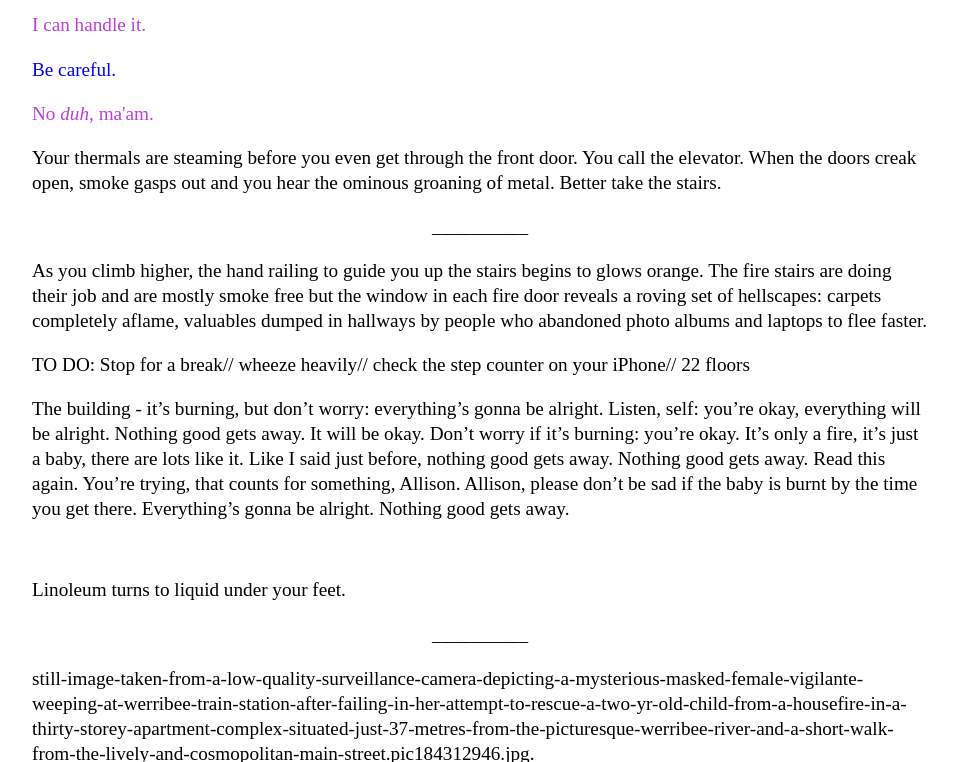
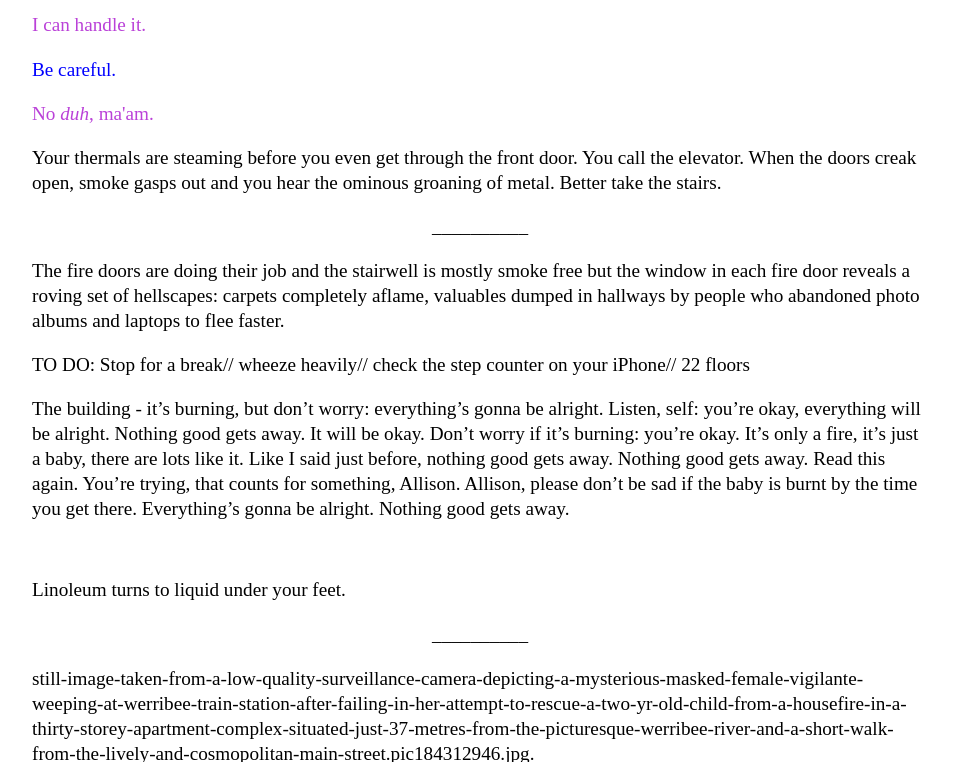
Before and after one commit to Pinelife/pinelife.github.io, a Jekyll site: the page Hellhole/Room12.html, which Jekyll copies as it is, in a window 1280 px wide and 900 px high, scrolled down 1838 px, cut to the strip 0-762 px from the top of the window. Shown: the whole strip, without its empty margins (160-1116 px from the left). Built offline with Jekyll 4.4.1, drawn with Linux system fonts in a browser that asks for light colours.

Commit message:
Update Room12.html

```diff
--- a/Hellhole/Room12.html
+++ b/Hellhole/Room12.html
@@ -129,9 +129,8 @@ Your thermals are steaming before you even get through the front door. You call
 __________
 </p>
 <p>
-  <p>As you climb higher, the hand railing to guide you up the stairs begins to glows orange. The fire stairs are doing their job and
-are mostly smoke free but the window in each fire door reveals a roving set of hellscapes:
-  carpets completely aflame, valuables dumped in hallways by people who abandoned photo albums and laptops to flee faster.
+  <p>The fire doors are doing their job and the stairwell is mostly smoke free but the window in each fire door reveals a roving
+set of hellscapes:   carpets completely aflame, valuables dumped in hallways by people who abandoned photo albums and laptops to flee faster.
 </p>
 <p>
 TO DO: Stop for a break// wheeze heavily// check the step counter on your iPhone// 22 floors
```
